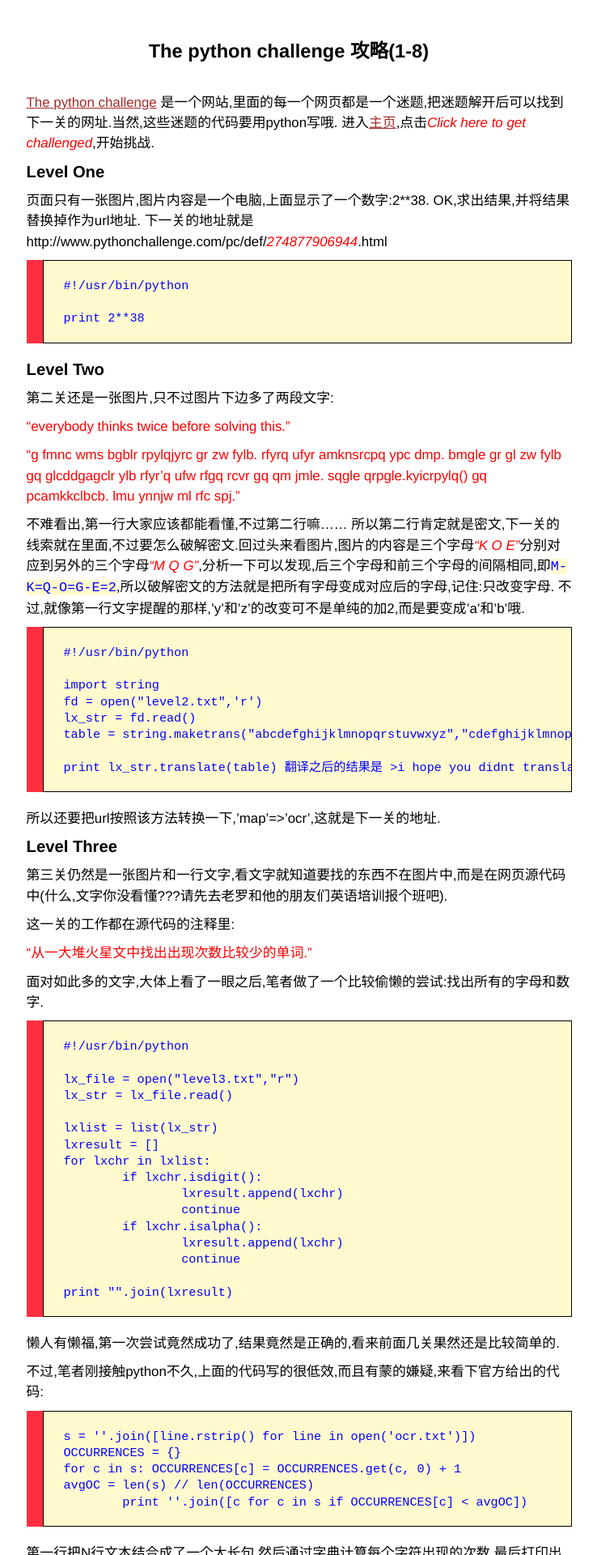
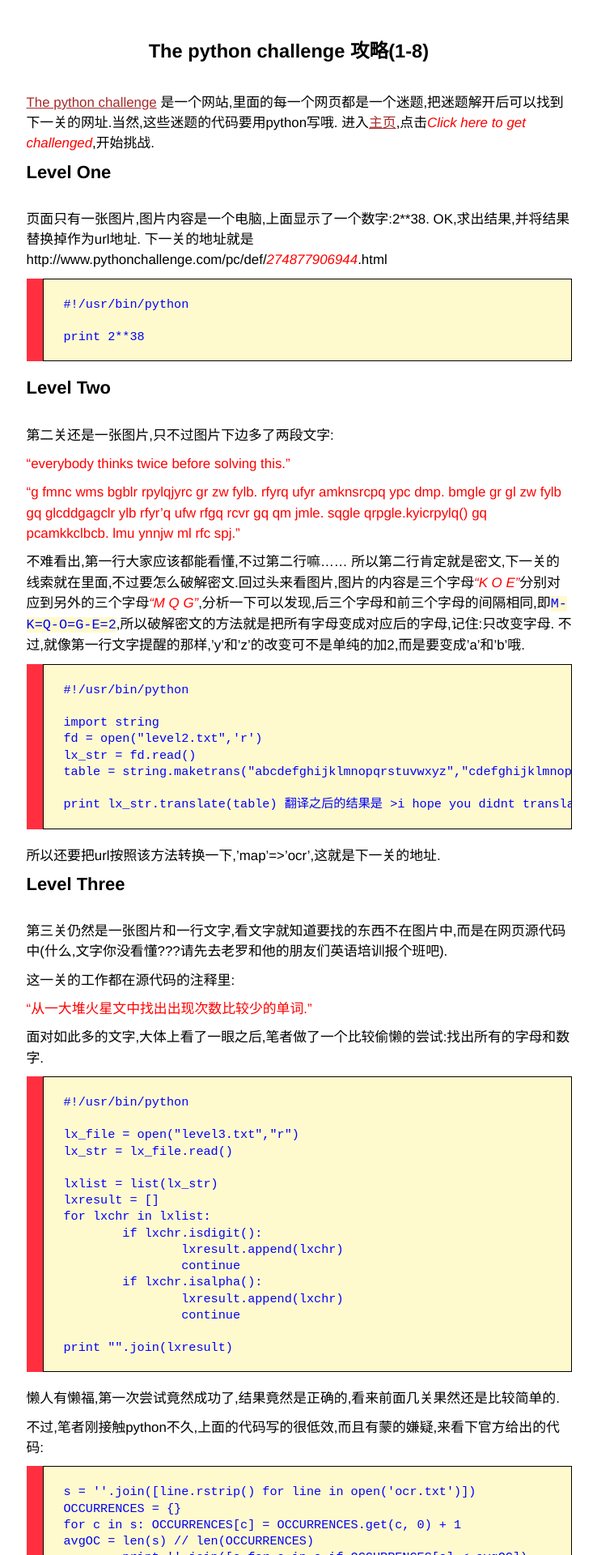
Before and after one commit to byrlx/byrlx.github.io, a Jekyll site: the page built from _posts/2013-06-16-the-python-challenge-攻略-(1-8).md, in a window 1280 px wide. Shown: the top 1920 px of the page at 81% size, without its empty margins (270-1008 px from the left). Built offline with Jekyll 4.4.1, drawn with Linux system fonts in a browser that asks for light colours; Markdown is read by kramdown in place of the engine named in the settings.

Commit message:
modify post 'challen'

```diff
--- a/css/screen.css
+++ b/css/screen.css
@@ -33,7 +33,9 @@ body {
 		  margin-left: 4cm;
 	  }
 	  h3, h4, h5, h6 {
-		  font-size: 120%;
+		  font-size: 130%;
+		  margin-bottom: 1.5em;
+		  margin-left: 0;
 	  }
 
 	  p {
```
